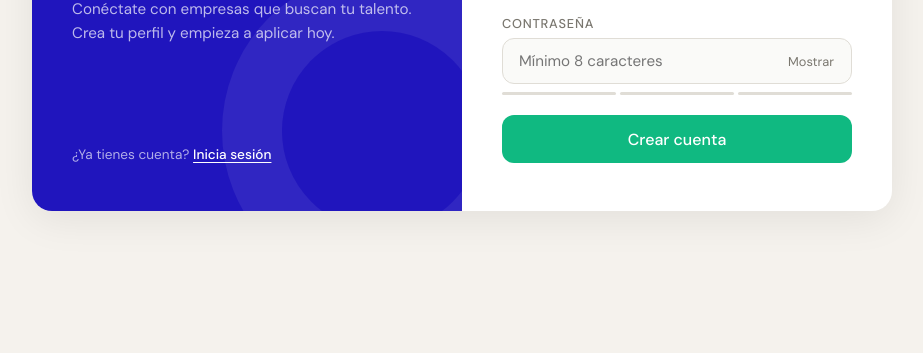
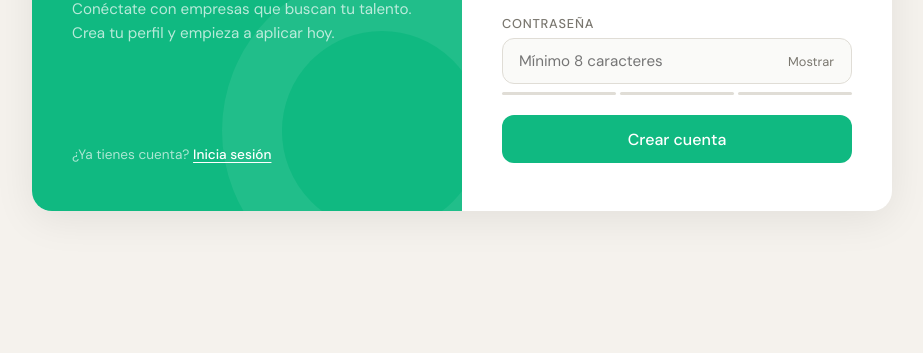
Before and after one commit to JoanP-B/backlog-ingenieria_software, a plain HTML site: page frontend/registro.html in a window 1280 px wide. Shown: the part 447-800 px from the top of the page, without its empty margins (178-1101 px from the left). Drawn offline with Linux system fonts and the light colour scheme.

Commit message:
cambio color

```diff
--- a/frontend/registro.html
+++ b/frontend/registro.html
@@ -45,7 +45,7 @@
 
     /* ── Panel izquierdo ── */
     .panel-left {
-      background:#2015bd;
+      background:#10b981;
       padding: 3rem 2.5rem;
       display: flex;
       flex-direction: column;
```
